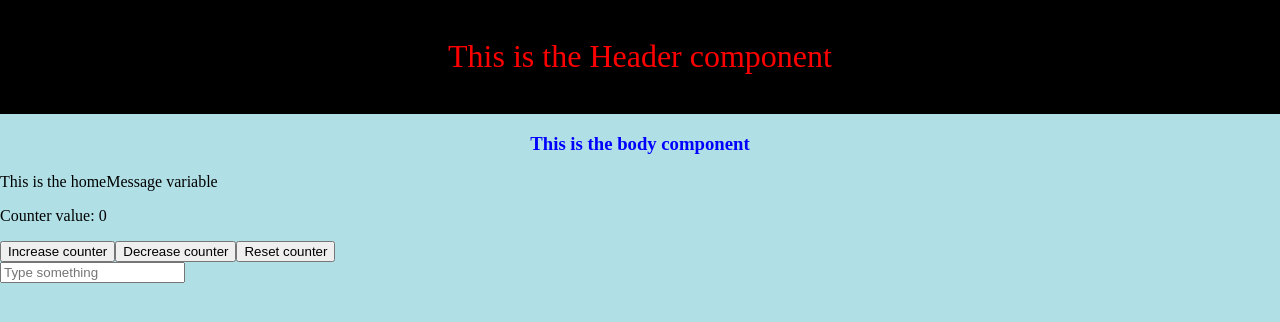
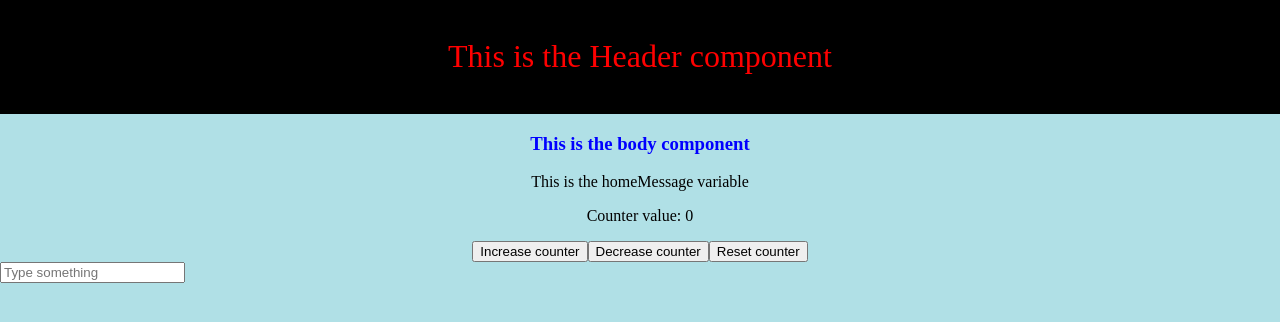
Before and after one commit to b16fowler/ng-app, an Angular app: page / in a window 1280 px wide. Shown: the top 322 px of the page. Built offline with nearby package versions, Linux system fonts and the light colour scheme.

Commit message:
Centering Home component items

```diff
--- a/src/app/app.ts
+++ b/src/app/app.ts
@@ -9,6 +9,12 @@ import { Header } from '../components/header/header';
     <app-header />
     <app-home />
   `,
-  styles: [],
+  styles: [
+    `
+      app-home {
+        text-align: center;
+      }
+    `
+  ],
 })
 export class App {}
```
